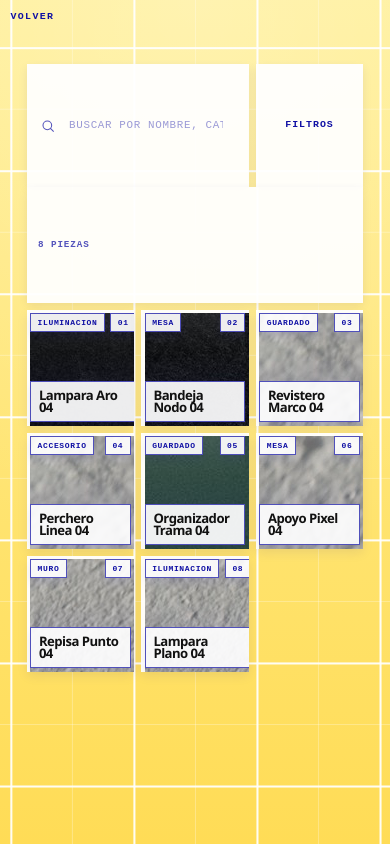
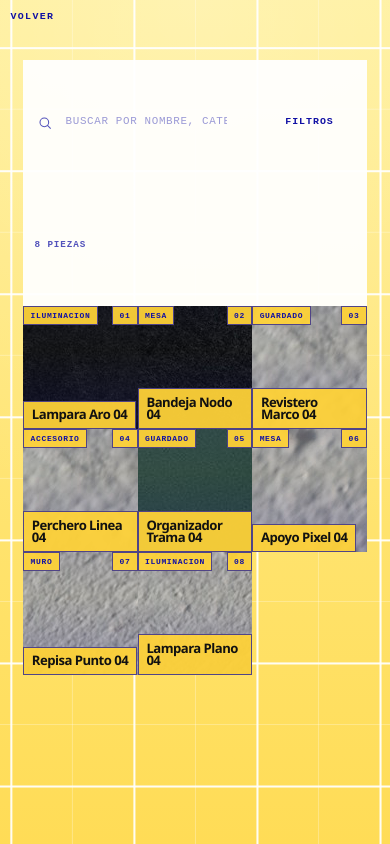
Before and after one commit to feli5239/t04-web, a React (Vite) app: page /04cosas in a window 390 px wide. Built offline with nearby package versions, Linux system fonts and the light colour scheme.

Commit message:
Ajustes home, 04Cosas y volver Taller04

```diff
--- a/src/App.css
+++ b/src/App.css
@@ -2884,13 +2884,14 @@ a {
 
   .word {
     position: static;
-    width: 100%;
+    width: fit-content;
+    max-width: 100%;
     padding-bottom: 0;
     border-bottom: 0;
   }
 
   .word__shell {
-    width: 100%;
+    width: auto;
     display: inline-flex;
     flex-direction: column;
     align-items: center;
@@ -2950,7 +2951,7 @@ a {
     --cosas-pad-top: 3.2rem;
     --cosas-pad-bottom: 1rem;
     --cosas-gap: 0;
-    --cosas-inset: 0.22rem;
+    --cosas-inset: 0;
     --cosas-cell: calc((100vw - (var(--cosas-pad-x) * 2)) / 3);
     --cosas-module: var(--cosas-cell);
     --cosas-half-module: calc(var(--cosas-cell) * 0.5);
@@ -2983,6 +2984,8 @@ a {
     grid-column: span 2;
     min-height: var(--cosas-cell);
     padding: 0.75rem 0.85rem;
+    margin: 0;
+    box-shadow: none;
   }
 
   .cosas-page__search input {
@@ -2996,6 +2999,8 @@ a {
     padding: 0.7rem 0.55rem;
     font-size: 0.62rem;
     letter-spacing: 0.1em;
+    margin: 0;
+    box-shadow: none;
   }
 
   .cosas-page__results {
@@ -3005,11 +3010,15 @@ a {
     text-align: left;
     font-size: 0.58rem;
     letter-spacing: 0.1em;
+    margin: 0;
+    box-shadow: none;
   }
 
   .cosas-page__filters {
     grid-template-columns: 1fr;
     padding: 0.9rem;
+    margin: 0;
+    box-shadow: none;
   }
 
   .cosas-page__filter-group h2,
@@ -3023,18 +3032,62 @@ a {
     padding: 0.28rem 0.4rem;
     font-size: 0.54rem;
     letter-spacing: 0.08em;
+    background: rgba(255, 211, 56, 0.94);
+    box-shadow: none;
   }
 
   .cosas-page__tile-name {
     padding: 0.42rem 0.48rem 0.46rem;
     font-size: clamp(0.88rem, 3vw, 1.05rem);
     line-height: 0.95;
+    background: rgba(255, 211, 56, 0.94);
+    box-shadow: none;
   }
 
   .cosas-page__tile-coordinate {
     padding: 0.26rem 0.38rem 0.3rem;
     font-size: 0.46rem;
     letter-spacing: 0.08em;
+    background: rgba(255, 211, 56, 0.94);
+    box-shadow: none;
+  }
+
+  .cosas-page__entry {
+    padding: 0;
+  }
+
+  .cosas-page__tile {
+    background: transparent;
+    box-shadow: none;
+  }
+
+  .cosas-page__tile--image {
+    padding: 0;
+    transform: none;
+    box-shadow: none;
+  }
+
+  .cosas-page__tile--image::after {
+    inset: 0;
+    background: linear-gradient(
+      180deg,
+      rgba(16, 16, 164, 0.04) 0%,
+      rgba(16, 16, 164, 0) 36%,
+      rgba(16, 16, 164, 0.16) 100%
+    );
+  }
+
+  .cosas-page__tile--image img {
+    top: 0;
+    right: 0;
+    bottom: 0;
+    left: 0;
+  }
+
+  .cosas-page__tile--image:hover,
+  .cosas-page__tile--image:focus-visible {
+    transform: none;
+    box-shadow: none;
   }
 
   .cosas-page__preview {
@@ -3529,6 +3582,7 @@ a {
     --cosas-pad-x: 0.65rem;
     --cosas-pad-top: 2.95rem;
     --cosas-pad-bottom: 0.8rem;
+    --cosas-inset: 0;
     --cosas-cell: calc((100vw - (var(--cosas-pad-x) * 2)) / 3);
   }
 
--- a/src/pages/Taller04.jsx
+++ b/src/pages/Taller04.jsx
@@ -1,5 +1,5 @@
 import { useEffect, useState } from 'react'
-import { Link, useLocation, useNavigate } from 'react-router-dom'
+import { Link, useNavigate } from 'react-router-dom'
 import tallerImage01 from '../assets/brand/hover/taller04-01.jpg'
 import tallerImage02 from '../assets/brand/hover/taller04-02.jpg'
 import tallerImage03 from '../assets/brand/hover/taller04-03.jpg'
@@ -26,7 +26,6 @@ const accessCards = [
 ]
 
 function Taller04() {
-  const location = useLocation()
   const navigate = useNavigate()
   const [activeSlide, setActiveSlide] = useState(0)
 
@@ -39,17 +38,6 @@ function Taller04() {
   }, [])
 
   const handleBack = () => {
-    const historyIndex =
-      typeof window !== 'undefined' &&
-      typeof window.history.state?.idx === 'number'
-        ? window.history.state.idx
-        : 0
-
-    if (historyIndex > 0 || location.key !== 'default') {
-      navigate(-1)
-      return
-    }
-
     navigate('/')
   }
 
```
